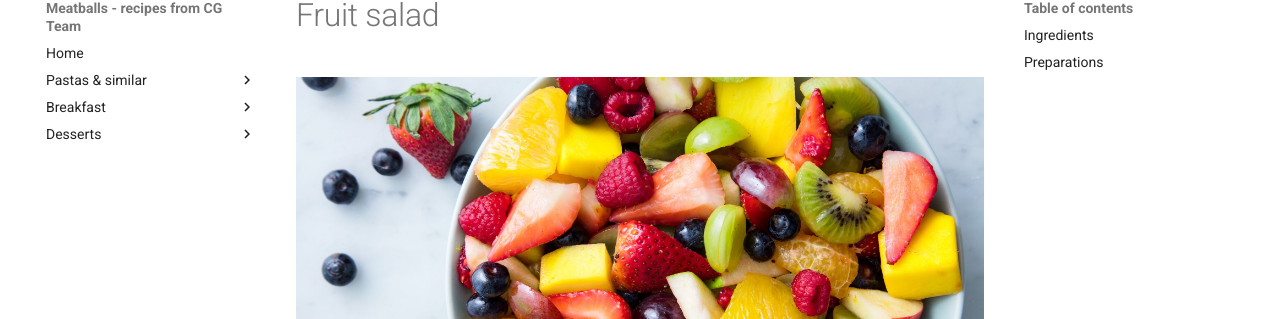
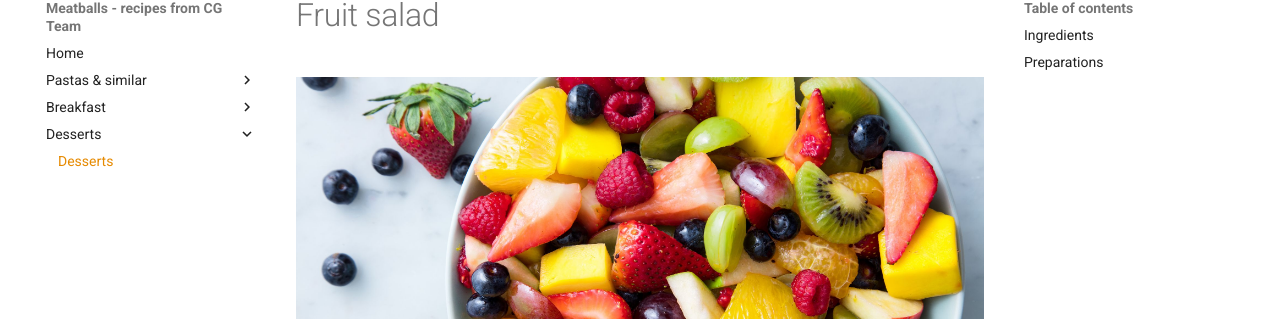
Before and after one commit to Clinical-Genomics/meatballs, an MkDocs documentation site: the page built from docs/Desserts/fruit_sallad.md, in a window 1280 px wide. Shown: the part 103-422 px from the top of the page. Built offline with MkDocs 1.6.1 and Material for MkDocs 9.7.7, drawn with Linux system fonts in a browser that asks for light colours; comment, search, counter and statistics services are not loaded.

Commit message:
Update mkdocs.yml
Co-authored-by: Chiara Rasi <rasi.chiara@gmail.com>

```diff
--- a/mkdocs.yml
+++ b/mkdocs.yml
@@ -29,4 +29,4 @@ nav:
   - Breakfast:
       - Porridge: "breakfast/porridge.md"
   - Desserts:
-      - Fruit Sallad: "breakfast/fruit_sallad.md"
+      - Desserts: "Desserts/fruit_sallad.md"
```
